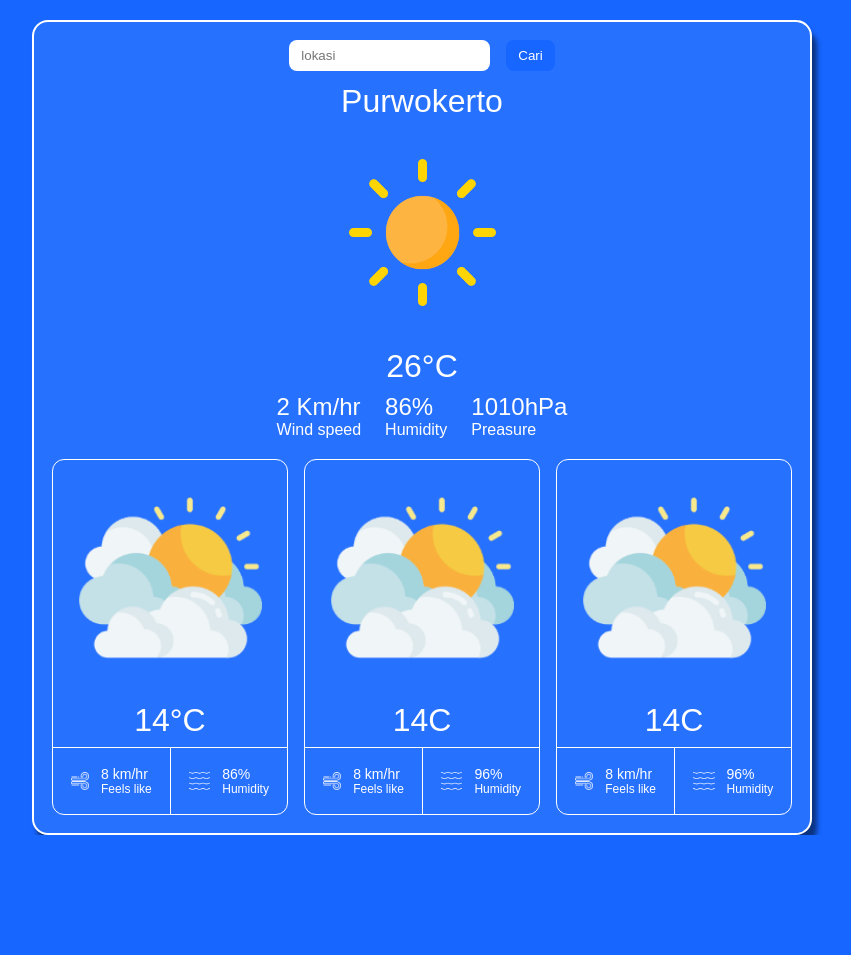
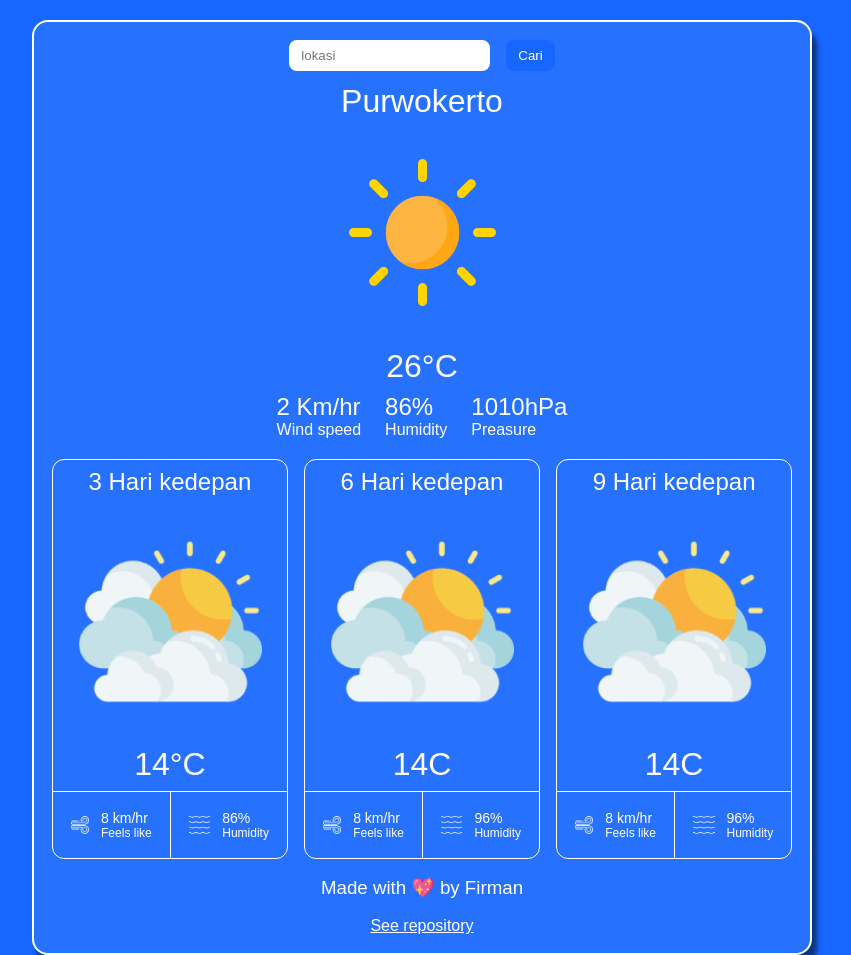
Before and after one commit to GwFirman/Website-Cuaca, a plain HTML site: page index.html in a window 1280 px wide. Shown: the whole page, without its empty margins (218-1069 px from the left). Before the commit the page ends 835 px from the top, so only its background shows below. Drawn offline with Linux system fonts and the light colour scheme.

Commit message:
add watermark

```diff
--- a/css/style.css
+++ b/css/style.css
@@ -154,3 +154,8 @@ h3 {
         flex-direction: row;
     }
 }
+
+
+a {
+    color: white;
+}
--- a/index.html
+++ b/index.html
@@ -36,13 +36,14 @@
 
             <div class="daftar-cuaca-mendatang">
                 <div class="card-cuaca">
+                    <h2  class="card-cuaca-temp">3 Hari kedepan</h2>
                     <img src="img/clouds.png" alt="cuaca" id="cuaca-1-icon">
                     <h1 id="cuaca-1-temp" class="card-cuaca-temp">14°C</h1>
                     <div class="card-cuaca-info">
                         <div class="card-cuaca-angin">
                             <img src="img/wind.png" alt="angin">
                             <div>
-                                <h3 id="cuaca-1-wind">8 km/hr</h3>
+                                <h3 id="cuaca-1 -wind">8 km/hr</h3>
                                 <p>Feels like</p>
                             </div>
                         </div>
@@ -56,6 +57,7 @@
                     </div>
                 </div>
                 <div class="card-cuaca">
+                    <h2  class="card-cuaca-temp">6 Hari kedepan</h2>
                     <img src="img/clouds.png" alt="cuaca" id="cuaca-2-icon">
                     <h1 id="cuaca-2-temp" class="card-cuaca-temp">14C</h1>
                     <div class="card-cuaca-info">
@@ -76,6 +78,7 @@
                     </div>
                 </div>
                 <div class="card-cuaca">
+                    <h2  class="card-cuaca-temp">9 Hari kedepan</h2>
                     <img src="img/clouds.png" alt="cuaca" id="cuaca-3-icon">
                     <h1 id="cuaca-3-temp" class="card-cuaca-temp">14C</h1>
                     <div class="card-cuaca-info">
@@ -97,6 +100,10 @@
                 </div>
             </div>
             <script src="js/script.js"></script>
+            <br>
+            <h3>Made with 💖 by Firman</h3>
+            <br>
+            <a href="https://github.com/GwFirman/Website-Cuaca">See repository</a>
 </body>
 
 </html>
```
